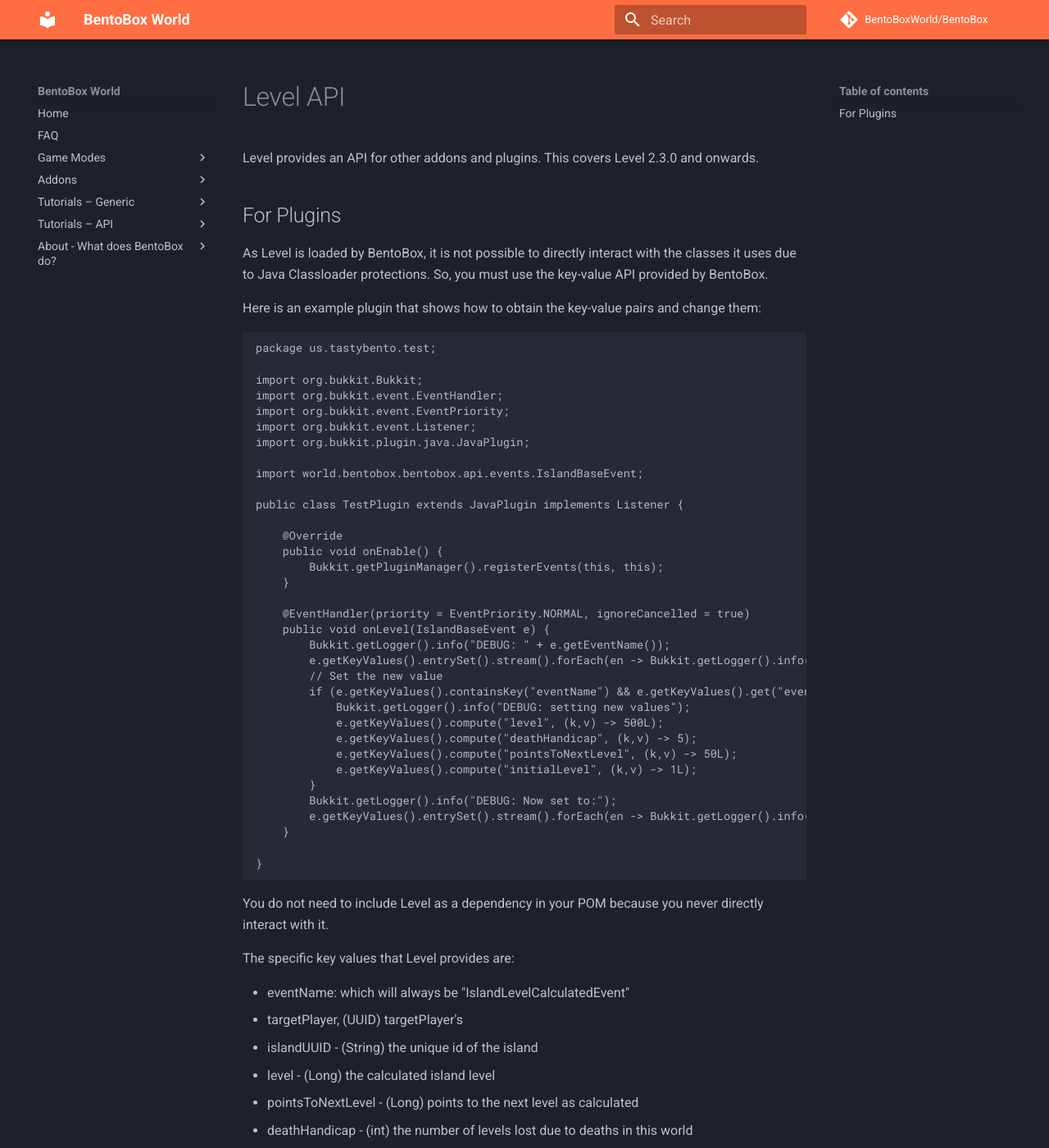
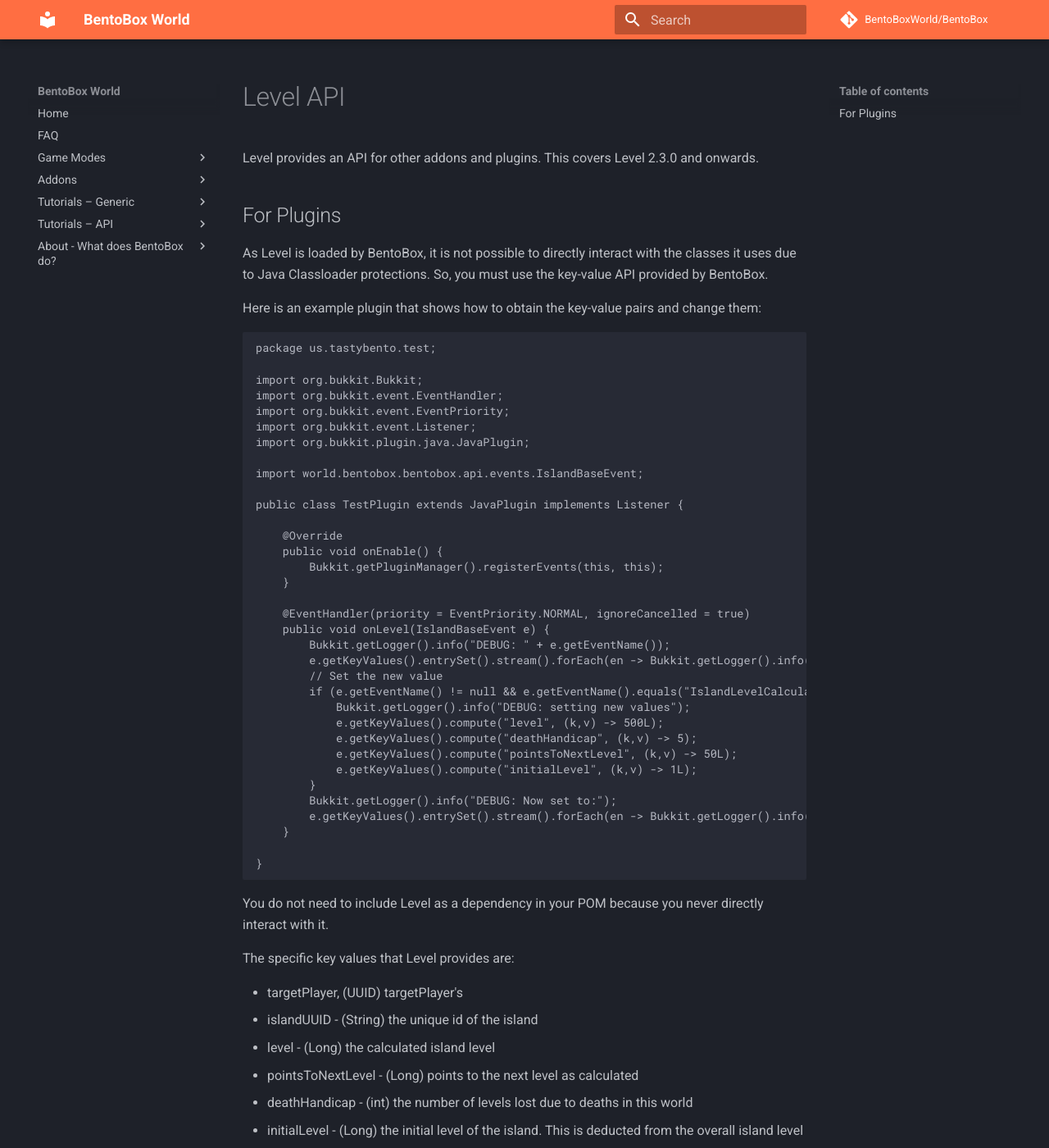
Before and after one commit to BentoBoxWorld/docs, an MkDocs documentation site: the page built from docs/addons/Level/Level-API.md, in a window 1280 px wide and 1400 px high. Shown: the whole window at 82% size. Built offline with MkDocs 1.6.1 and Material for MkDocs 9.7.7, drawn with Linux system fonts in a browser that asks for light colours; comment, search, counter and statistics services are not loaded.

Commit message:
Update Level-API.md (#15)
I've just checked e.getKeyValues().containsKey("eventName") but it's don't work, just fixed like that.

```diff
--- a/docs/addons/Level/Level-API.md
+++ b/docs/addons/Level/Level-API.md
@@ -31,7 +31,7 @@
         Bukkit.getLogger().info("DEBUG: " + e.getEventName());
         e.getKeyValues().entrySet().stream().forEach(en -> Bukkit.getLogger().info("Key " + en.getKey() + " Value " + en.getValue()));
         // Set the new value
-        if (e.getKeyValues().containsKey("eventName") && e.getKeyValues().get("eventName").equals("IslandLevelCalculatedEvent")) {
+        if (e.getEventName() != null && e.getEventName().equals("IslandLevelCalculatedEvent")) {
             Bukkit.getLogger().info("DEBUG: setting new values");
             e.getKeyValues().compute("level", (k,v) -> 500L);
             e.getKeyValues().compute("deathHandicap", (k,v) -> 5);
@@ -49,7 +49,6 @@
 
 The specific key values that Level provides are:
 
-* eventName: which will always be "IslandLevelCalculatedEvent"
 * targetPlayer, (UUID) targetPlayer's
 * islandUUID - (String) the unique id of the island
 * level - (Long) the calculated island level
```
